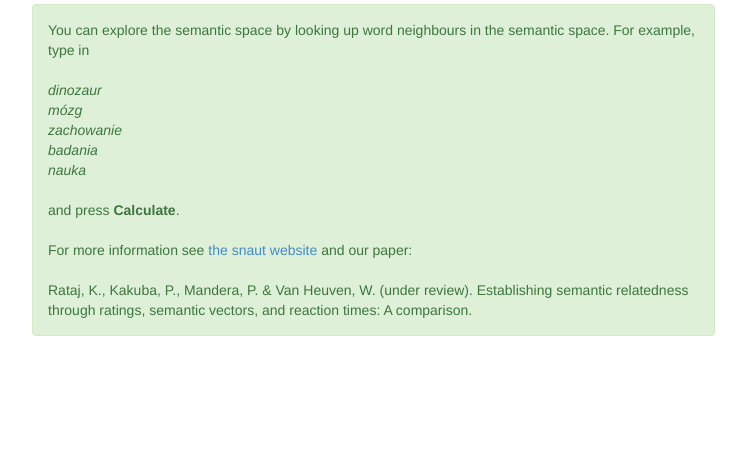
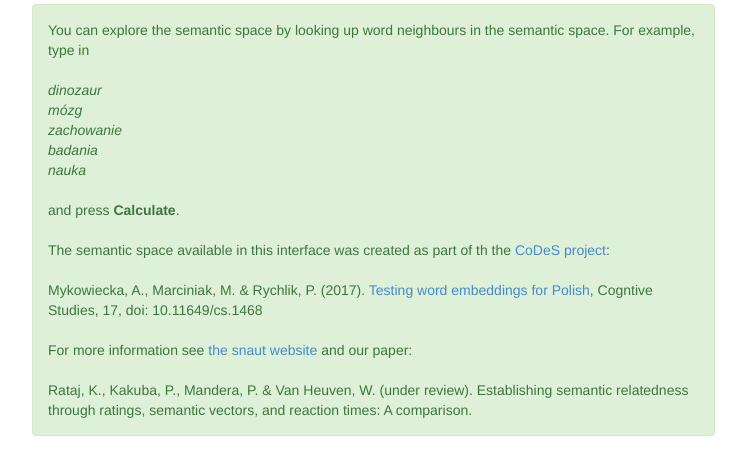
Before and after one commit to pmandera/snaut, a Flask app: page / in a window 1280 px wide. Shown: the part 400-856 px from the top of the page, without its empty margins (23-769 px from the left). Before the commit the page ends 736 px from the top, so only its background shows below. Run offline with Flask 3, Linux system fonts and the light colour scheme; some libraries are stand-ins or nearby versions.

Commit message:
Add citation for pl-vectors-codes

```diff
--- a/snaut/templates/index.html
+++ b/snaut/templates/index.html
@@ -116,6 +116,9 @@
               nauka<br>
 		    </em>
 		    <br>and press <b>Calculate</b>.
+		    <br><br>
+            The semantic space available in this interface was created as part of th the <a href="http://zil.ipipan.waw.pl/CoDeS">CoDeS project</a>:<br><br>
+            Mykowiecka, A., Marciniak, M. & Rychlik, P. (2017). <a href="https://ispan.waw.pl/journals/index.php/cs-ec/article/view/cs.1468">Testing word embeddings for Polish</a>, Cogntive Studies, 17, doi: 10.11649/cs.1468
 		    <br><br>
 		    For more information see <a href="http://crr.ugent.be/snaut/" target="_blank">the snaut website</a> and our paper:
 		    <br><br>
```
